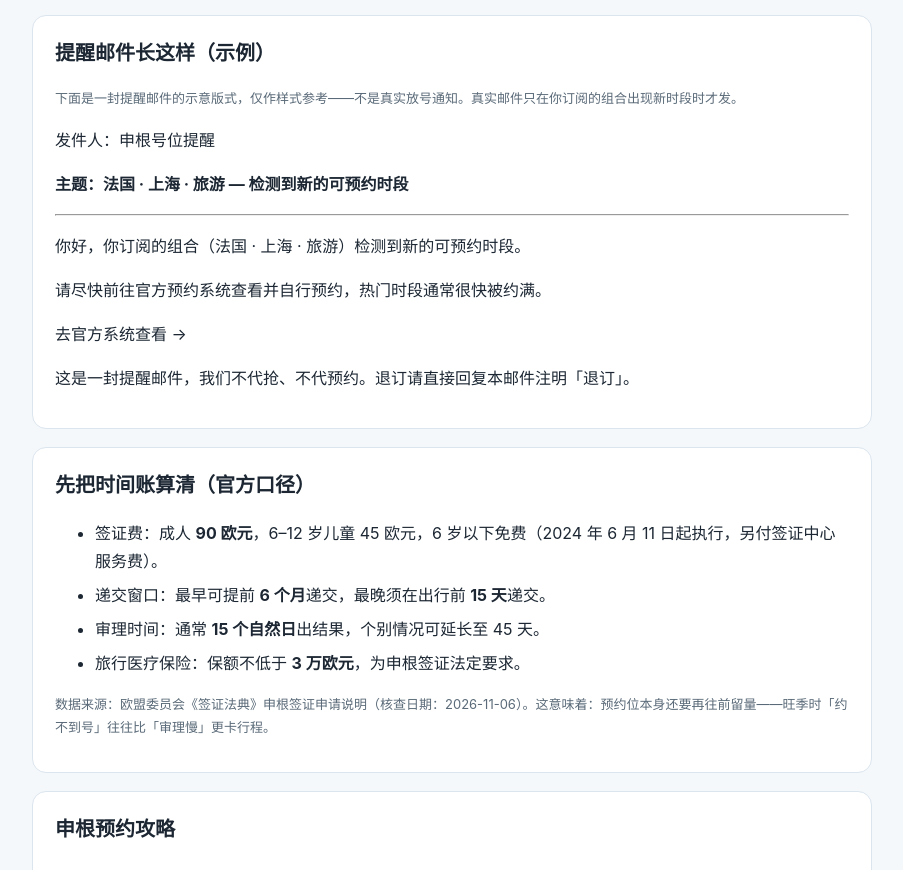
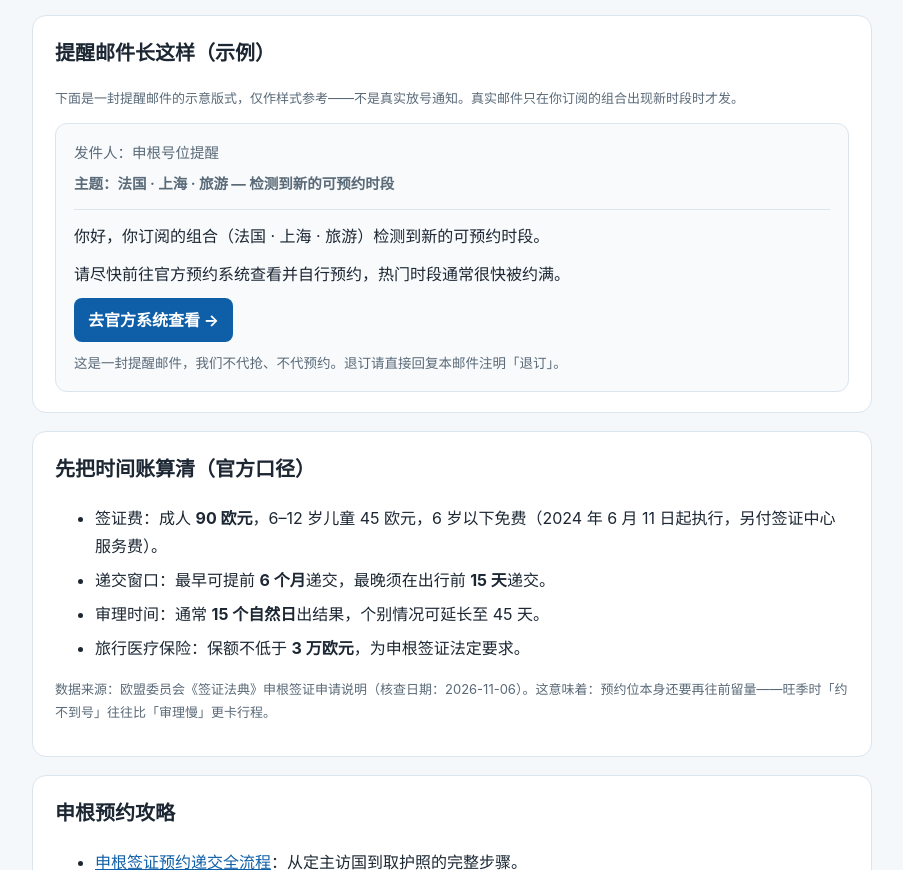
Before and after one commit to hu3075559-ai/schengen-slot-alert, a plain HTML site: page public/index.html in a window 1280 px wide. Shown: the part 1320-2190 px from the top of the page, without its empty margins (188-1091 px from the left). Drawn offline with Linux system fonts and the light colour scheme.

Commit message:
内页嵌订阅表单 + 首页提醒邮件示意 + 移动端导航不折行

```diff
--- a/public/assets/style.css
+++ b/public/assets/style.css
@@ -10,7 +10,8 @@ a{color:var(--brand)} a:hover{color:var(--brand-dark)}
 .site-header{display:flex;justify-content:space-between;align-items:center;gap:16px;
   max-width:880px;margin:0 auto;padding:18px 20px 6px;flex-wrap:wrap}
 .brand{font-weight:700;font-size:20px;color:var(--ink);text-decoration:none}
-.site-header nav{display:flex;gap:16px;flex-wrap:wrap}
+.site-header nav{display:flex;gap:16px;flex-wrap:nowrap;overflow-x:auto;scrollbar-width:none}
+.site-header nav::-webkit-scrollbar{display:none}
 .site-header nav a{color:var(--muted);text-decoration:none;font-size:15px}
 .site-header nav a:hover{color:var(--brand)}
 main{max-width:880px;margin:0 auto;padding:10px 20px 30px}
@@ -48,3 +49,10 @@ article h2{font-size:20px;margin-top:28px}
   .subscribe-form .grid{grid-template-columns:1fr}
   .hero h1{font-size:25px}
 }
+
+.mail-mock{border:1px solid var(--line);border-radius:12px;background:#f8fafc;padding:16px 18px;margin-top:10px}
+.mail-mock .m-meta{margin:0 0 6px;color:var(--muted);font-size:14.5px}
+.mail-mock hr{border:none;border-top:1px solid var(--line);margin:12px 0}
+.mail-mock p{margin:0 0 10px}
+.mail-mock .m-cta{display:inline-block;background:var(--brand);color:#fff;border-radius:8px;padding:8px 14px;font-weight:700}
+.mail-mock .m-foot{color:var(--muted);font-size:13.5px;margin-bottom:0}
```
